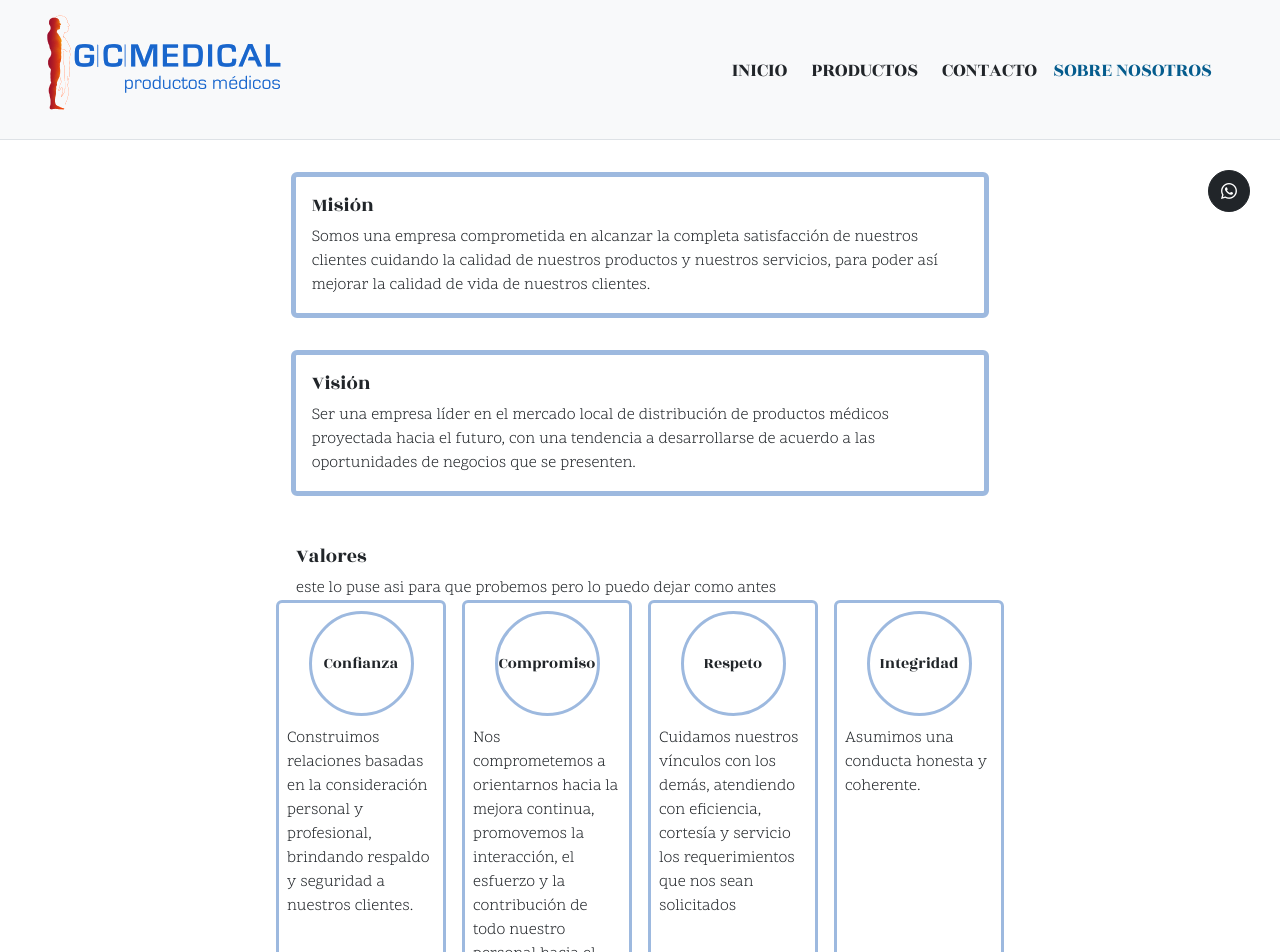
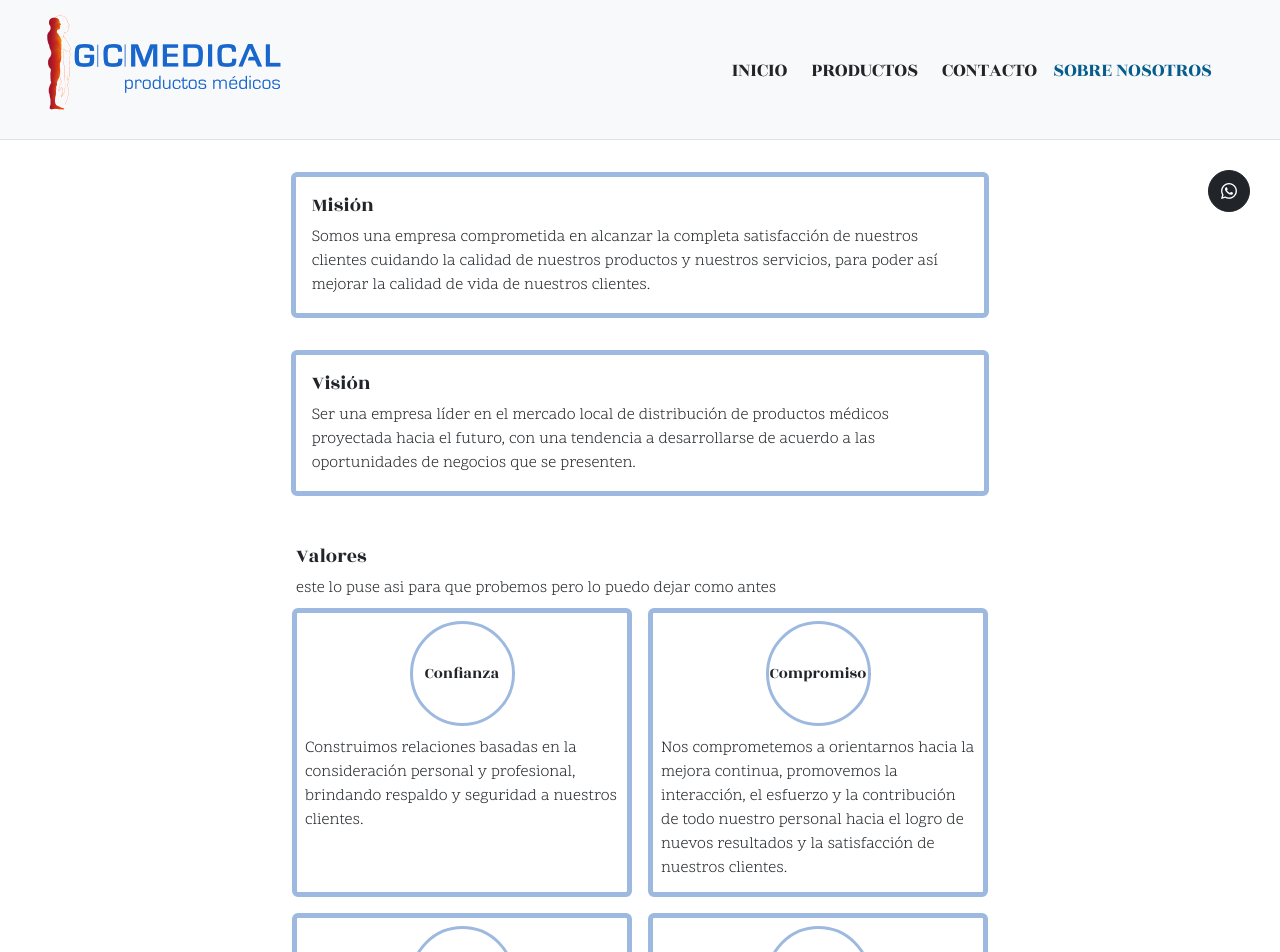
Before and after one commit to florencianionquepan/gc-medical, a React (Vite) app: page /nosotros in a window 1280 px wide. Shown: the top 952 px of the page. Built offline with nearby package versions, Linux system fonts and the light colour scheme.

Commit message:
fix styles

```diff
--- a/src/about/ValuesComponent.jsx
+++ b/src/about/ValuesComponent.jsx
@@ -2,12 +2,12 @@
 
 export const ValuesComponent = ({title,text}) => {
   return (
-    <div className='col-10 col-md-2 border rounded border-gris border-3 p-2 mx-2'>
+    <div className='col-10 col-sm-8 col-md-4 col-xxl-2 border rounded border-gris border-5 p-2 m-2'>
         <div className="circle-container border-gris">
             <h5 className="rozha-one circle-title fs-6">{title}</h5>
         </div>
         <div>
-            <p>{text}</p>
+            <p className="mb-1">{text}</p>
         </div>
 
     </div>
```
